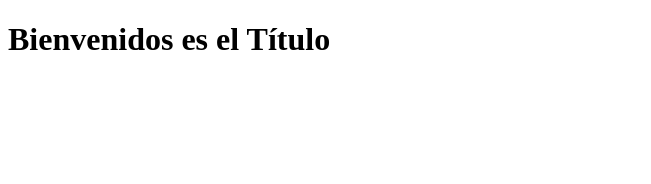
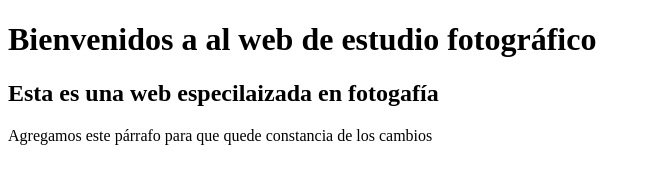
Before and after one commit to rafaelmartin65/pagina-web1, a plain HTML site: page index.html in a window 1280 px wide. Shown: the whole page, without its empty margins (0-651 px from the left). Drawn offline with Linux system fonts and the light colour scheme.

Commit message:
Parrafo añadido
Hemos realizado cambios en la estructura  le la web

```diff
--- a/index.html
+++ b/index.html
@@ -5,6 +5,8 @@
         <title>Estudio fotografico</title>
     </head>
     <body>
-        <h1>Bienvenidos es el Título</h1>
+        <h1>Bienvenidos a al web de estudio fotográfico</h1>
+        <h2>Esta es una web especilaizada en fotogafía</h2>
+        <p>Agregamos este párrafo para que quede constancia de los cambios </p>
     </body>
 </html>
```
